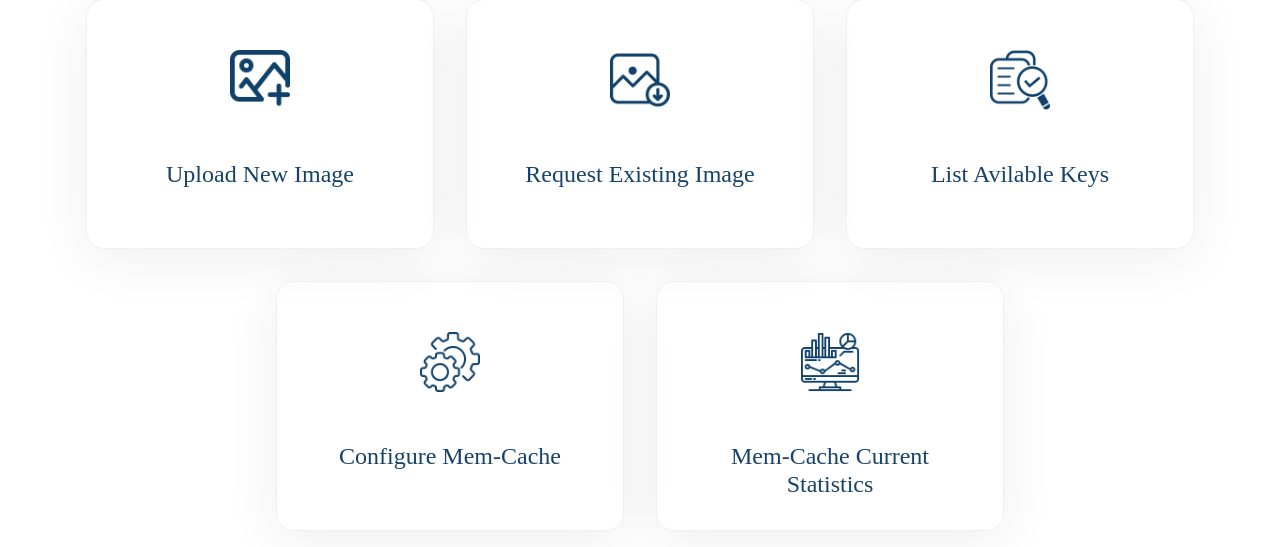
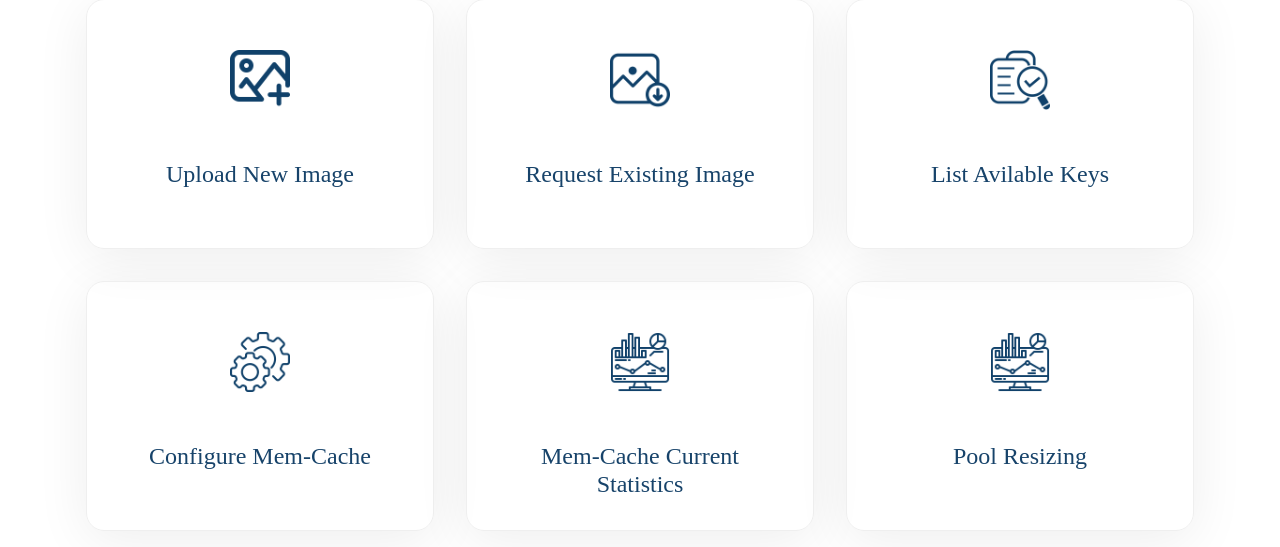
Before and after one commit to MohammedHasan-99/ImageHash, a Flask app: template app/templates/index.html in a window 1280 px wide. Shown: the part 303-850 px from the top of the page. Run offline with Flask 2, Linux system fonts and the light colour scheme; the template is opened without the code that fills it, so the values that code supplies are empty; some libraries are stand-ins or nearby versions.

Commit message:
Update index.html

```diff
--- a/app/templates/index.html
+++ b/app/templates/index.html
@@ -85,6 +85,12 @@
                         <h3>mem-cache current statistics</h3>
                     </a>
                 </div>
+                 <div class="col-lg-4 col-md-6 col-12 p-3">
+                    <a href="pool-resize.html" class="box">
+                        <img src="./assets/images/analytics.png" alt="">
+                        <h3>Pool Resizing</h3>
+                    </a>
+                </div>
 
             </div>
 
```
